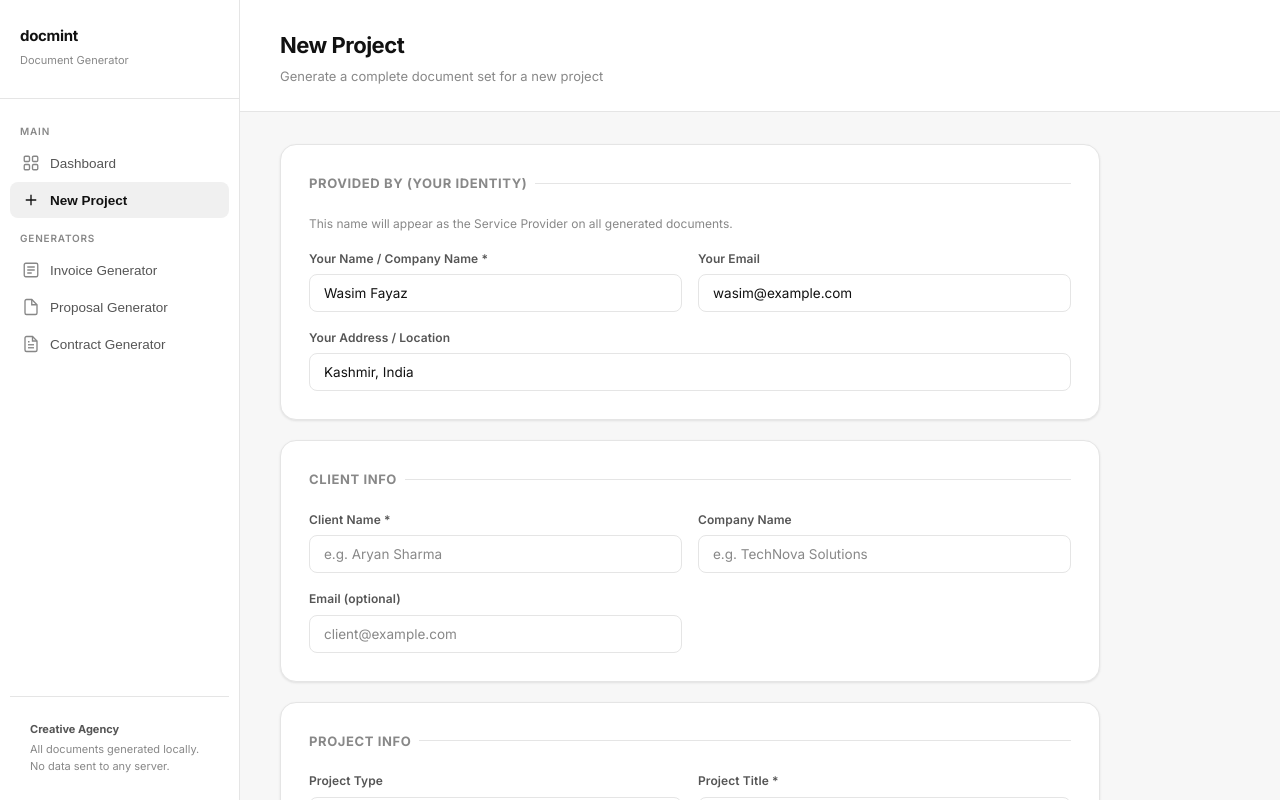
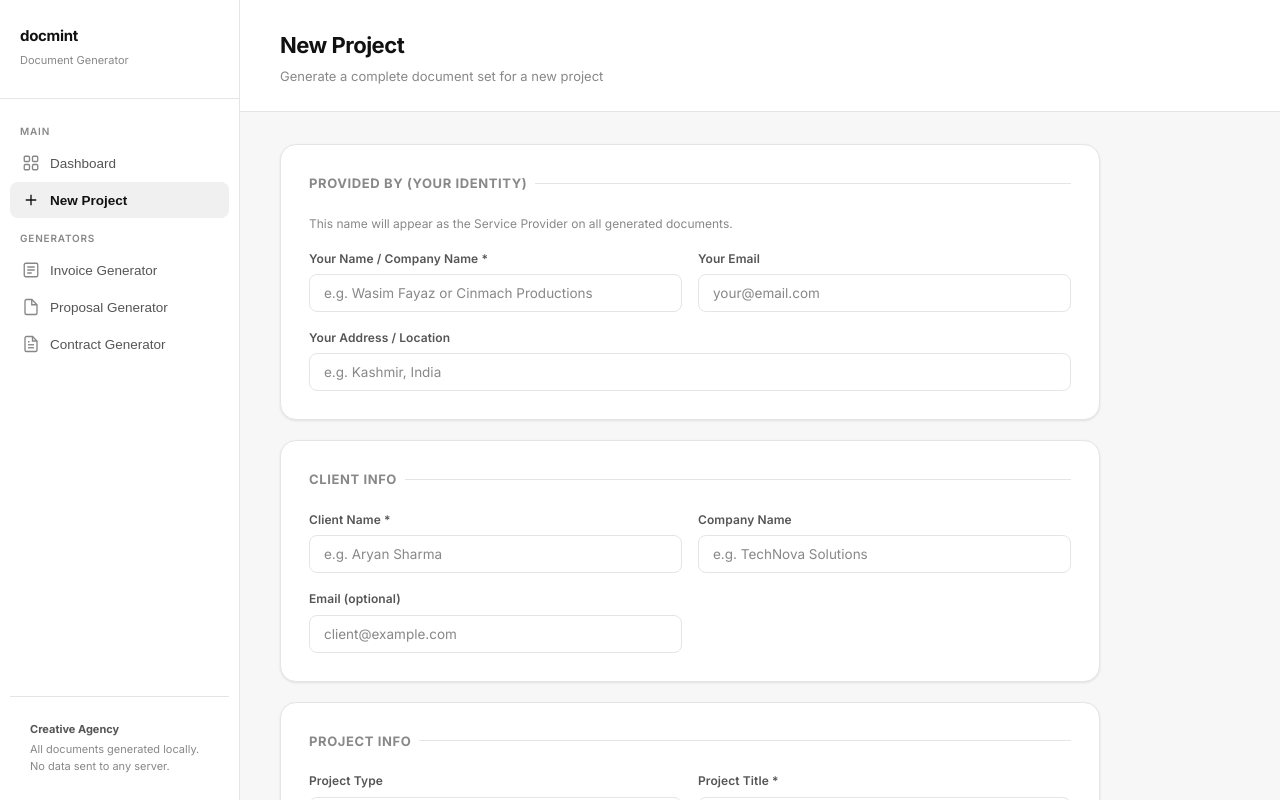
Before and after one commit to waximhq-spec/docmint, a React (Vite) app: page / in a window 1280 px wide. Both pictures are taken after a click on the button "New Project". Built offline with nearby package versions, Linux system fonts and the light colour scheme.

Commit message:
chore: clear all default input values

```diff
--- a/src/pages/ContractGenerator.jsx
+++ b/src/pages/ContractGenerator.jsx
@@ -3,9 +3,9 @@ import DocOutput from '../components/DocOutput';
 import { generateContract } from '../utils/generators';
 
 const DEFAULT_PROVIDER = {
-  name: 'Wasim Fayaz',
-  email: 'wasim@example.com',
-  address: 'Kashmir, India',
+  name: '',
+  email: '',
+  address: '',
 };
 
 const DEFAULT_FORM = {
--- a/src/pages/InvoiceGenerator.jsx
+++ b/src/pages/InvoiceGenerator.jsx
@@ -5,9 +5,9 @@ import { getNextInvoiceNumber, formatCurrency, formatDate } from '../utils/helpe
 import { generateInvoice } from '../utils/generators';
 
 const DEFAULT_PROVIDER = {
-  name: 'Wasim Fayaz',
-  email: 'wasim@example.com',
-  address: 'Kashmir, India',
+  name: '',
+  email: '',
+  address: '',
 };
 
 const DEFAULT_FORM = {
--- a/src/pages/NewProject.jsx
+++ b/src/pages/NewProject.jsx
@@ -13,9 +13,9 @@ import { getNextInvoiceNumber } from '../utils/helpers';
 const PROJECT_TYPES = ['Video Production', 'Website Development', 'Solar Installation'];
 
 const DEFAULT_PROVIDER = {
-  name: 'Wasim Fayaz',
-  email: 'wasim@example.com',
-  address: 'Kashmir, India',
+  name: '',
+  email: '',
+  address: '',
   phone: '',
 };
 
--- a/src/pages/ProposalGenerator.jsx
+++ b/src/pages/ProposalGenerator.jsx
@@ -13,9 +13,9 @@ const SERVICE_TYPES = [
 ];
 
 const DEFAULT_PROVIDER = {
-  name: 'Wasim Fayaz',
-  email: 'wasim@example.com',
-  address: 'Kashmir, India',
+  name: '',
+  email: '',
+  address: '',
 };
 
 const DEFAULT_FORM = {
```
